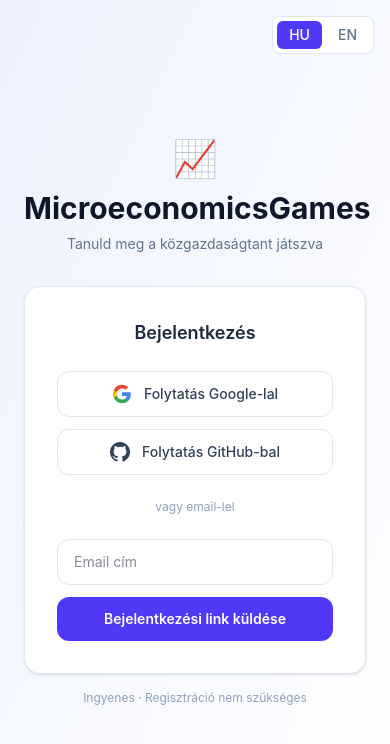
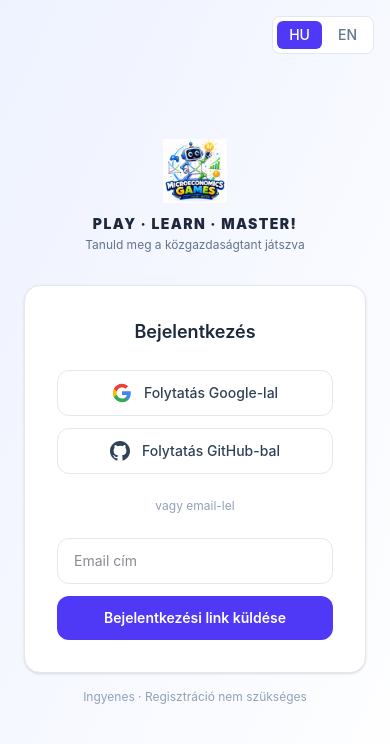
Before and after one commit to orojansandor-prog/microeconomicsgames, a React (Vite) app: page /login in a window 390 px wide. Shown: the top 744 px of the page. Built offline with nearby package versions, Linux system fonts and the light colour scheme; no server answers.

Commit message:
Login logo, mobile hero section, Supabase redirect fix (LoginPage.tsx)

```diff
--- a/src/components/auth/LoginPage.tsx
+++ b/src/components/auth/LoginPage.tsx
@@ -53,9 +53,11 @@ export default function LoginPage() {
       <div className="w-full max-w-md">
         {/* Logo/brand */}
         <div className="text-center mb-8">
-          <div className="text-4xl mb-3">📈</div>
-          <h1 className="text-3xl font-bold text-slate-900">MicroeconomicsGames</h1>
-          <p className="mt-2 text-slate-500 text-sm">
+          <div className="flex items-center justify-center gap-3 mb-3">
+            <img src="/microeconomicsgameslogo1.png" alt="MicroeconomicsGames" className="h-16 w-auto" />
+          </div>
+          <p className="font-black text-sm tracking-widest text-slate-800 uppercase leading-tight">PLAY · LEARN · MASTER!</p>
+          <p className="mt-1 text-slate-500 text-xs">
             {t('Tanuld meg a közgazdaságtant játszva', 'Learn economics by playing')}
           </p>
         </div>
```
